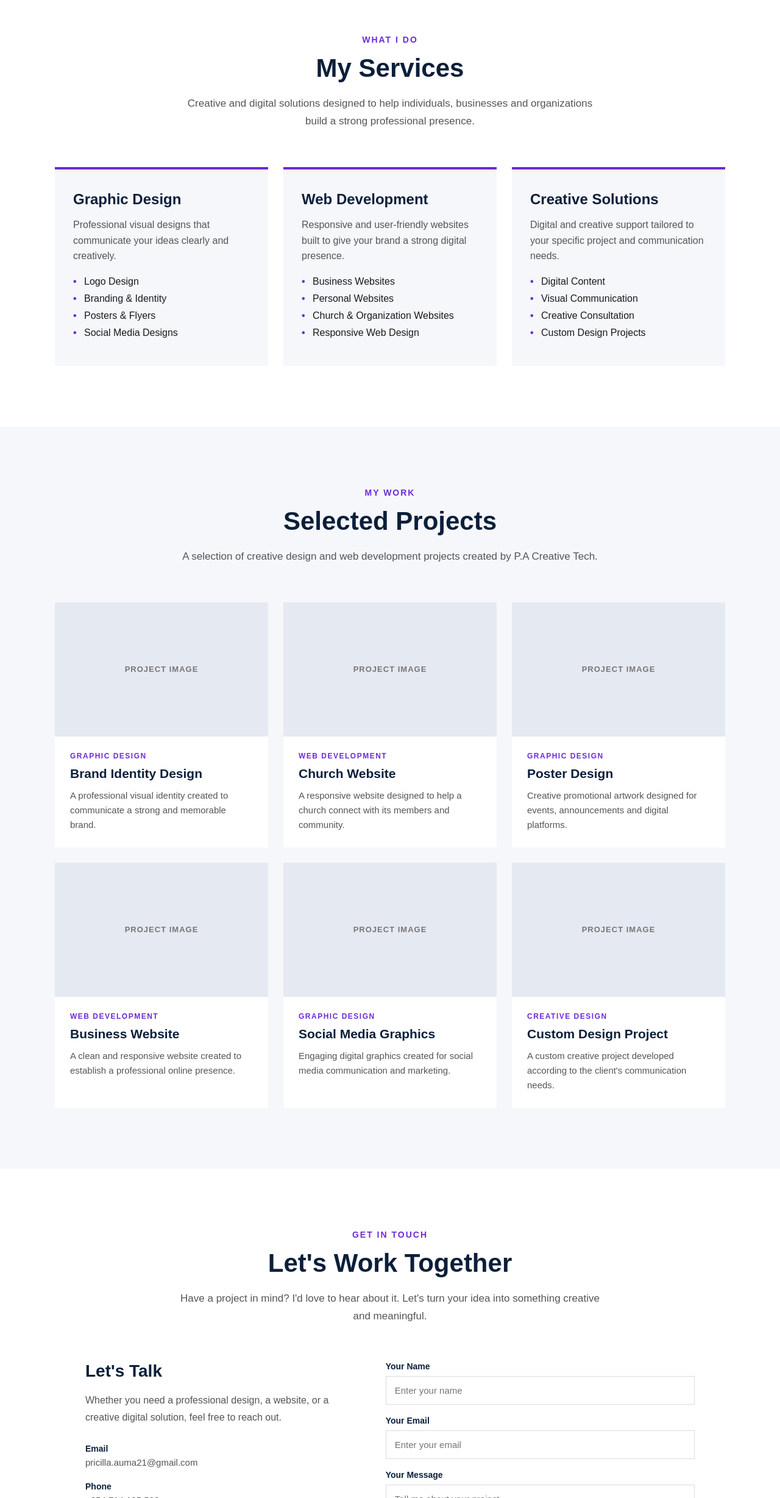
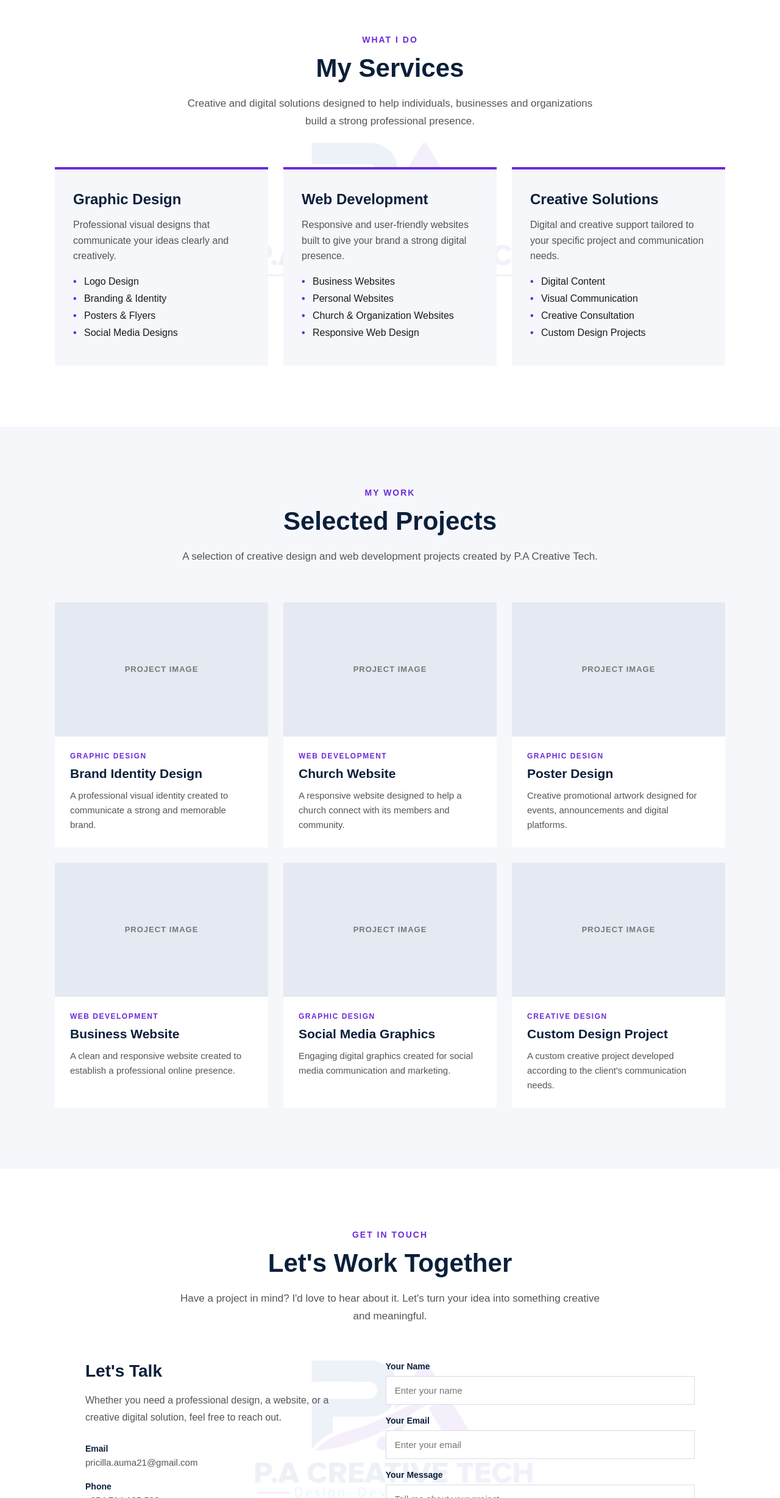
Before and after one commit to pricill-Aauma/P.A-Creative-Tech, a plain HTML site: page index.html in a window 1280 px wide. Shown: the part 1750-4207 px from the top of the page at 61% size. Drawn offline with Linux system fonts and the light colour scheme.

Commit message:
Update style.css

```diff
--- a/style.css
+++ b/style.css
@@ -284,11 +284,11 @@ nav ul li a {
     position: absolute;
     width: 500px;
     height: 500px;
-    background-image: url("image/PA-Logo.png");
+    background-image: url("PA-Logo.jpg");
     background-repeat: no-repeat;
     background-position: center;
     background-size: contain;
-    opacity: 0.04;
+    opacity: 0.07;
     top: 50%;
     left: 50%;
     transform: translate(-50%, -50%);
@@ -436,11 +436,11 @@ nav ul li a {
     position: absolute;
     width: 500px;
     height: 500px;
-    background-image: url("image/PA-Logo.png");
+    background-image: url("PA-Logo.jpg");
     background-repeat: no-repeat;
     background-position: center;
     background-size: contain;
-    opacity: 0.04;
+    opacity: 0.07;
     top: 50%;
     left: 50%;
     transform: translate(-50%, -50%);
```
